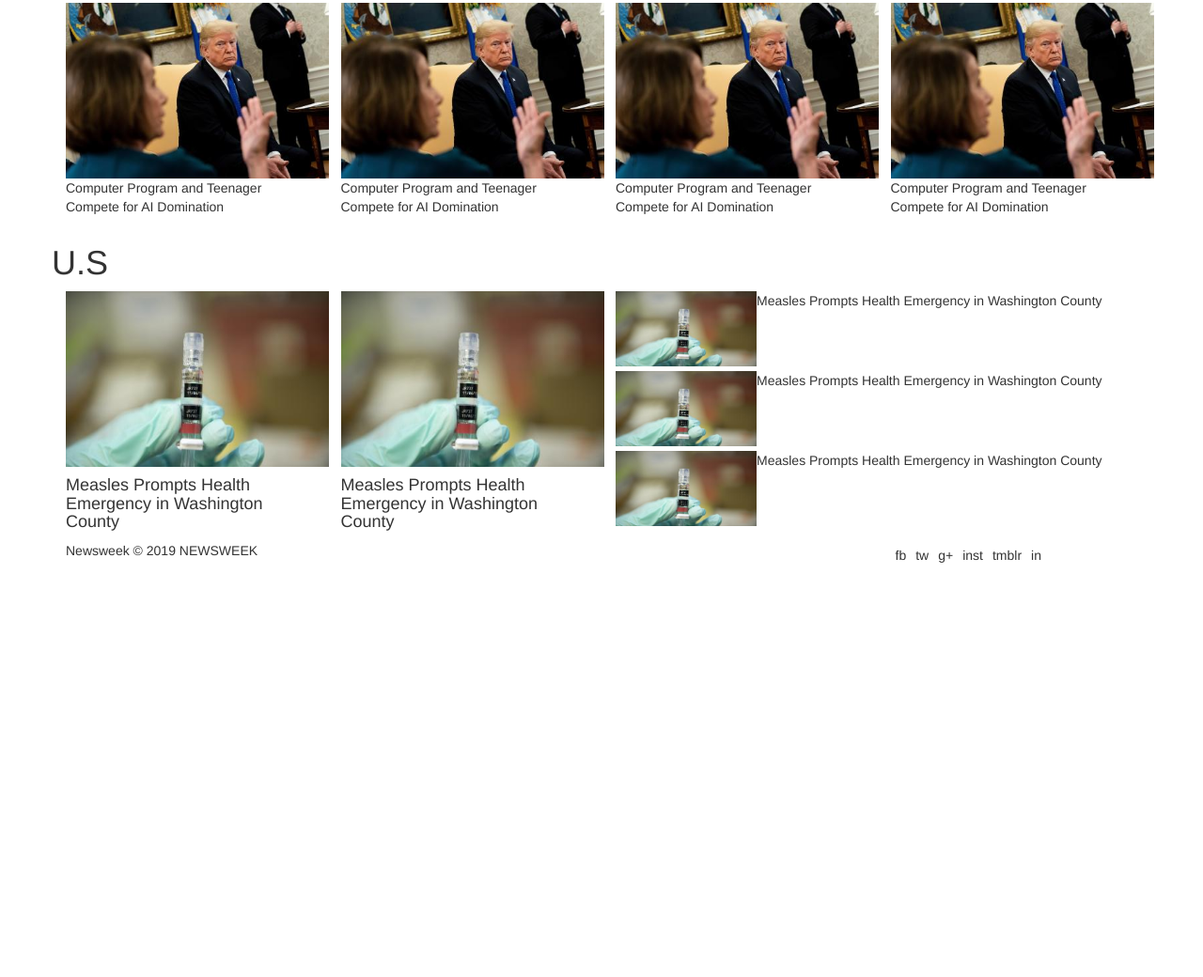
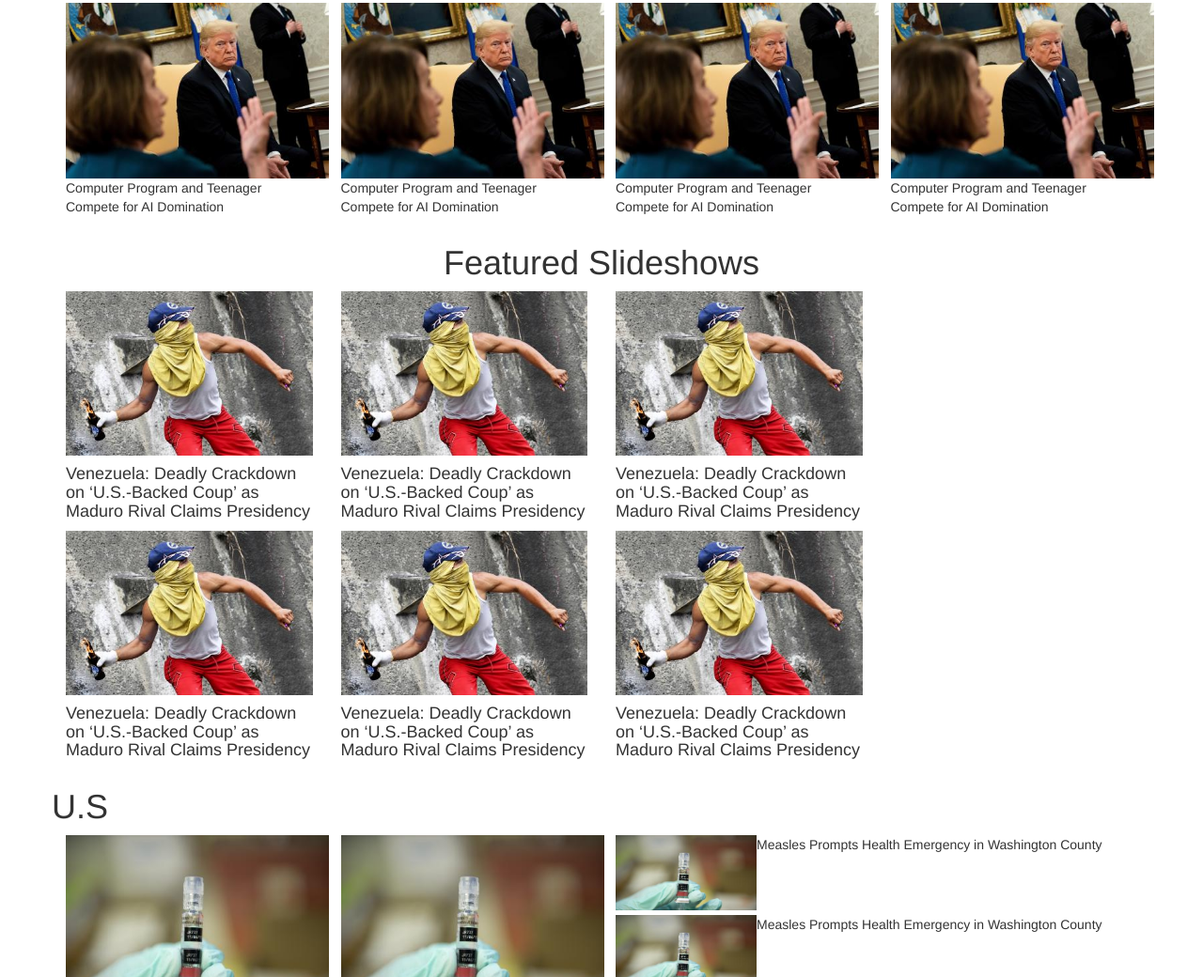
Before and after one commit to zinagithub/Bootstrap-project, a plain HTML site: page index.html in a window 1280 px wide. Shown: the part 1290-2330 px from the top of the page at 94% size. Before the commit the page ends 1907 px from the top, so only its background shows below. Drawn offline with nearby package versions, Linux system fonts and the light colour scheme.

Commit message:
slideshow container

```diff
--- a/index.html
+++ b/index.html
@@ -319,11 +319,43 @@
           	   </div>
           </div>
           <!-- in-the-magazine  Row -->
+
+          <div class = "row">
+               <h1 class="text-center">Featured Slideshows</h1>
+               <div class = "col-xs-12 col-sm-3">
+                    <img src="img/slideshow.jpg" width = "100%">
+                    <h4>Venezuela: Deadly Crackdown on ‘U.S.-Backed Coup’ as Maduro Rival Claims Presidency</h4>
+               </div>
+               <div class = "col-xs-12 col-sm-3">
+                    <img src="img/slideshow.jpg" width = "100%">
+                    <h4>Venezuela: Deadly Crackdown on ‘U.S.-Backed Coup’ as Maduro Rival Claims Presidency</h4>
+               </div>
+               <div class = "col-xs-12 col-sm-3">
+                    <img src="img/slideshow.jpg" width = "100%">
+                    <h4>Venezuela: Deadly Crackdown on ‘U.S.-Backed Coup’ as Maduro Rival Claims Presidency</h4>
+               </div>
+             </div>
+             <div class = "row">
+               <div class = "col-xs-12 col-sm-3">
+                    <img src="img/slideshow.jpg" width = "100%">
+                    <h4>Venezuela: Deadly Crackdown on ‘U.S.-Backed Coup’ as Maduro Rival Claims Presidency</h4>
+               </div>
+               <div class = "col-xs-12 col-sm-3">
+                    <img src="img/slideshow.jpg" width = "100%">
+                    <h4>Venezuela: Deadly Crackdown on ‘U.S.-Backed Coup’ as Maduro Rival Claims Presidency</h4>
+               </div>
+               <div class = "col-xs-12 col-sm-3">
+                    <img src="img/slideshow.jpg" width = "100%">
+                    <h4>Venezuela: Deadly Crackdown on ‘U.S.-Backed Coup’ as Maduro Rival Claims Presidency</h4>
+               </div>
+          </div>
+
+
           <div class = "row">
           	   <h1>U.S</h1>
           	   <div class = "col-xs-12 col-sm-3">
           	   	    <img src="img/photo1.jpg" width = "280">
-          	   	    <h4>Measles Prompts Health Emergency in Washington County</42>
+          	   	    <h4>Measles Prompts Health Emergency in Washington County</h4>
           	   </div>
           	   <div class = "col-xs-12 col-sm-3">
           	   	    <img src="img/photo1.jpg" width = "280">
```
